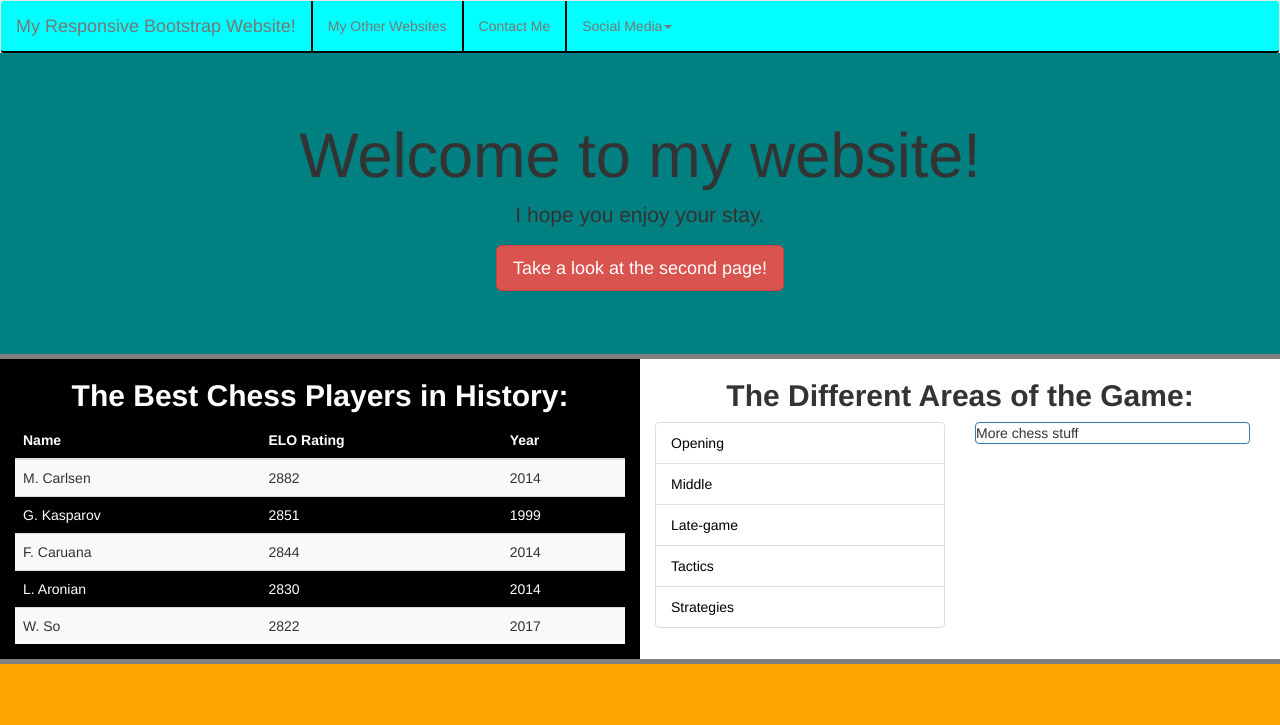
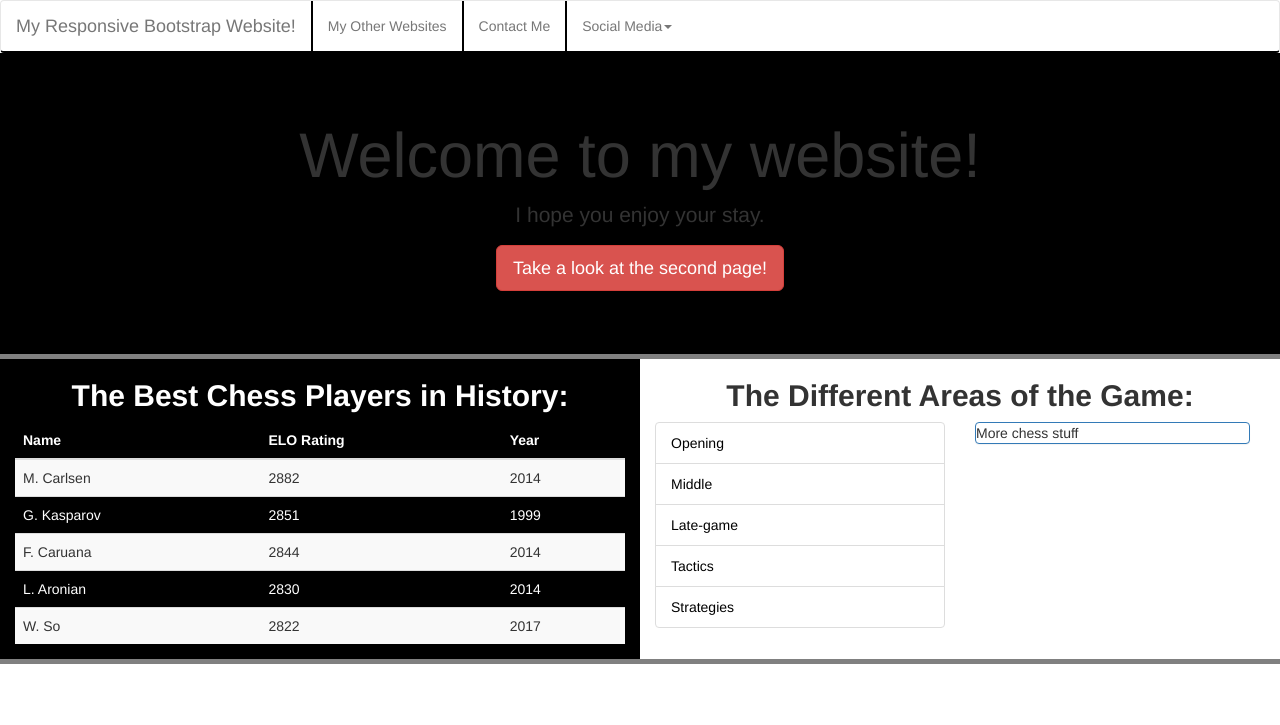
Before and after one commit to ryanlecoutresparta/sparta-bootstrap-lab, a plain HTML site: page index.html in a window 1280 px wide. Drawn offline with nearby package versions, Linux system fonts and the light colour scheme.

Commit message:
small change

```diff
--- a/css/main.css
+++ b/css/main.css
@@ -1,12 +1,12 @@
 
 .dropdown-menu, .navbar {
-  background: cyan;
+  background: white;
   margin-bottom: 0px;
   border-bottom: black 2px solid;
 }
 
 .jumbotron {
-  background: teal;
+  background: black;
   margin-bottom: 0px;
   border-bottom: 5px solid grey;
 }
@@ -27,7 +27,7 @@
 
 .footer-section {
   border-top: 5px solid grey;
-  background: orange;
+  background: white;
   width: 100%;
   height: 167px;
 }
```
